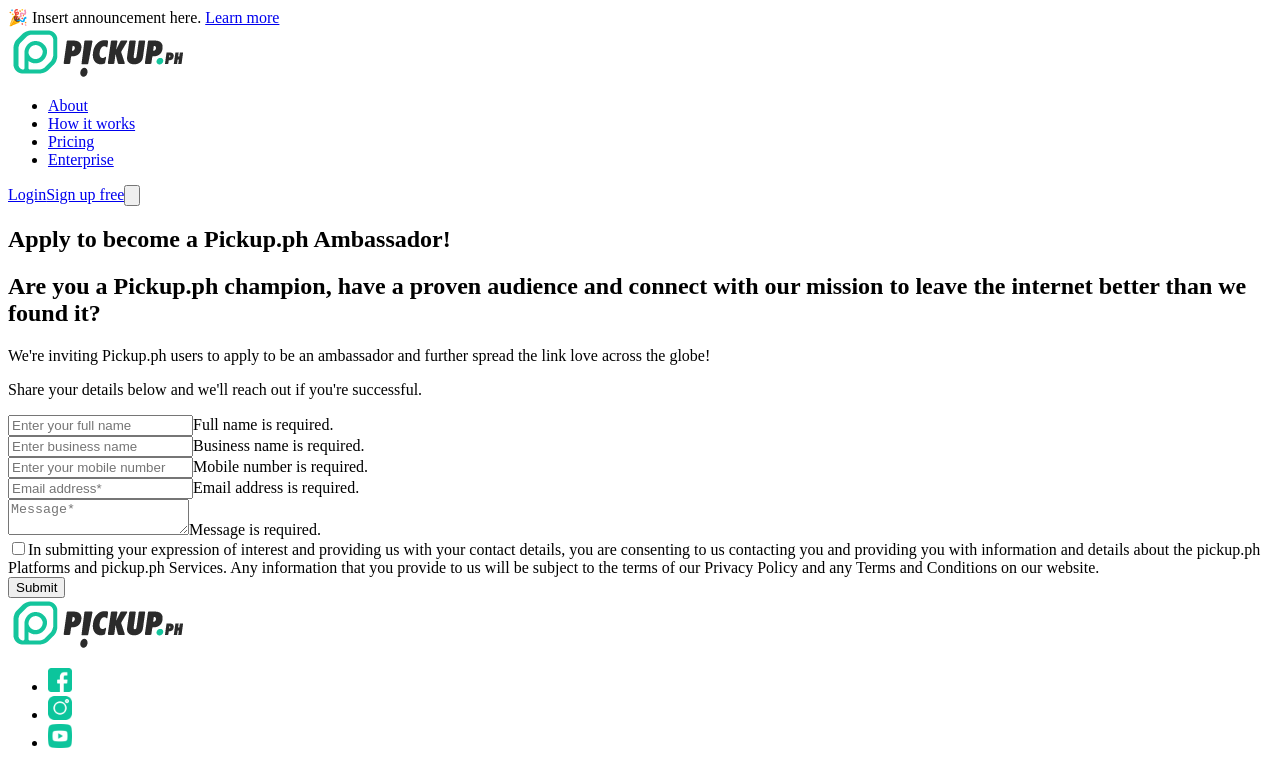
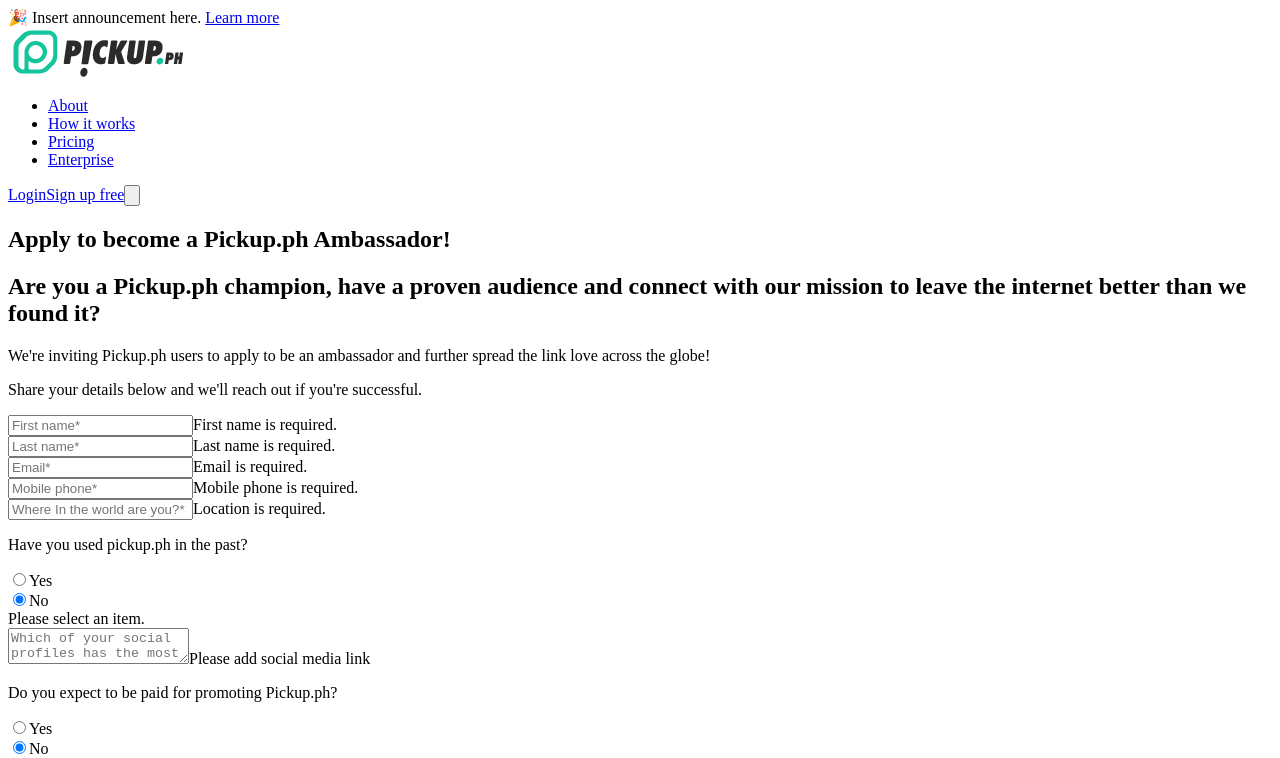
Before and after one commit to pickupph/pickup, a Next.js app: page /ambassador in a window 1280 px wide. Shown: the top 758 px of the page. Built offline with nearby package versions, Linux system fonts and the light colour scheme; no server answers.

Commit message:
ammbassador fom,

```diff
--- a/components/community.js
+++ b/components/community.js
@@ -48,7 +48,7 @@ export default function Community() {
 
       <div className="container mx-auto">
         <div className="text-center py-[50px]">
-          <a class="text-fs-button md:text-fs-buttonLg uppercase px-32px py-3 rounded-2xl font-semibold whitespace-nowrap transition duration-200 ease-in-out items-center inline-flex justify-center bg-primary2 my-5 h-buttonLg text-white hover:brightness-90" href="/book-a-demo">Get started for FREE</a>
+          <a className="text-fs-button md:text-fs-buttonLg uppercase px-32px py-3 rounded-2xl font-semibold whitespace-nowrap transition duration-200 ease-in-out items-center inline-flex justify-center bg-primary2 my-5 h-buttonLg text-white hover:brightness-90" href="/book-a-demo">Get started for FREE</a>
         </div>
       </div>
     </section>
--- a/components/formAmbassador.js
+++ b/components/formAmbassador.js
@@ -5,12 +5,14 @@ import { useState } from 'react'
 import { WP_API_URL } from '../config/constants'
 
 // Data
-import dataForm from '../fakeData/formBookADemo.json'
+import dataForm from '../fakeData/formBrandAmbassador.json'
 import Button from './templates/button'
 
 export default function FormAmbassador({ className }) {
 
   const [ stateIsLoading, setStateIsLoading ] = useState(false)
+  const [ stateHaveUsed, setStateHaveUsed ] = useState("No")
+  const [ statePaidSponsor, setStatePaidSponsor ] = useState("No")
 
   const handleSubmit = e => {
 
@@ -93,30 +95,157 @@ export default function FormAmbassador({ className }) {
   return (
     <form className={className} onSubmit={e=>handleSubmit(e)}>
 
+      {/** --- */}
+      <div className="grid grid-cols-2 gap-5">
+        <div className="mb-4 text-left">
+          <input type="text" name="firstname" placeholder="First name*" className="w-full outline-none border border-[#cccccc]" />
+          <span className="text-red-500 text-[14px] hidden ml-3">First name is required.</span>
+        </div>
+        <div className="mb-4 text-left">
+          <input type="text" name="lastname" placeholder="Last name*" className="w-full outline-none border border-[#cccccc]" />
+          <span className="text-red-500 text-[14px] hidden ml-3">Last name is required.</span>
+        </div>
+      </div>
+
+      {/** --- */}
+      <div className="grid grid-cols-2 gap-5">
+        <div className="mb-4 text-left">
+          <input type="text" name="email" placeholder="Email*" className="w-full outline-none border border-[#cccccc]" />
+          <span className="text-red-500 text-[14px] hidden ml-3">Email is required.</span>
+        </div>
+        <div className="mb-4 text-left">
+          <input type="text" name="mobilephone" placeholder="Mobile phone*" className="w-full outline-none border border-[#cccccc]" />
+          <span className="text-red-500 text-[14px] hidden ml-3">Mobile phone is required.</span>
+        </div>
+      </div>
+
+      {/** --- */}
+      <div className="mb-4 text-left">
+        <input type="text" name="location" placeholder="Where In the world are you?*" className="w-full outline-none border border-[#cccccc]" />
+        <span className="text-red-500 text-[14px] hidden ml-3">Location is required.</span>
+      </div>
+
+      {/** --- */}
+      <p className="mt-5 mb-3">Have you used pickup.ph in the past?</p>
+      <div className="flex space-x-5">
+        <div className="mb-4 text-left flex items-center">
+          <input
+            id='haveused_yes'
+            type="radio"
+            name="haveused"
+            value="Yes"
+            className=" mr-3 outline-none border border-[#cccccc]"
+            checked={stateHaveUsed=="Yes"?true:false}
+            onChange={e=>setStateHaveUsed(e.target.value)}
+          />
+          <label htmlFor='haveused_yes'>Yes</label>
+        </div>
+        <div className="mb-4 text-left flex items-center">
+          <input
+            id='haveused_no'
+            type="radio"
+            name="haveused"
+            value="No"
+            className=" mr-3 outline-none border border-[#cccccc]"
+            checked={stateHaveUsed=="No"?true:false}
+            onChange={e=>setStateHaveUsed(e.target.value)}
+          />
+          <label htmlFor='haveused_no'>No</label>
+        </div>
+        <span className="text-red-500 text-[14px] hidden ml-3">Please select an item.</span>
+      </div>
+
+      {/** --- */}
       {
-        dataForm.map((fi, i)=>{
-
-          if(fi.type=="textarea") {
-            return (
-              <div key={i} className="mb-4 text-left">
-                <textarea className=" w-full outline-none border border-[#cccccc] h-[120px]" placeholder={fi.label} name={fi.name} />
-                <span className="text-red-500 text-[14px] hidden ml-3">{fi.validation['invalid-feedback']}</span>
-              </div>
-            )
-          }
-
-          return (
-            <div key={i} className="mb-4 text-left">
-              <input type={fi.type} name={fi.name} placeholder={fi.label} className="w-full outline-none border border-[#cccccc]" />
-              <span className="text-red-500 text-[14px] hidden ml-3">{fi.validation['invalid-feedback']}</span>
+        stateHaveUsed=="Yes" ?
+        <>
+          <p className="mt-3 mb-3">(if yes) As a Merchant / Customer</p>
+          <div className="flex space-x-5">
+            <div className="mb-4 text-left flex items-center">
+              <input
+                id='accounttype_yes'
+                type="radio"
+                name="accounttype"
+                value="Merchant"
+                className=" mr-3 outline-none border border-[#cccccc]"
+              />
+              <label htmlFor='accounttype_yes'>Merchant</label>
             </div>
-          )
-        })
+            <div className="mb-4 text-left flex items-center">
+              <input
+                id='accounttype_no'
+                type="radio"
+                name="accounttype"
+                value="Customer"
+                className=" mr-3 outline-none border border-[#cccccc]"
+              />
+              <label htmlFor='accounttype_no'>Customer</label>
+            </div>
+            <span className="text-red-500 text-[14px] hidden ml-3">Please select an item.</span>
+          </div>
+        </> :
+        null
       }
 
-      <div className="text-left text-[14px] flex items-start">
-        <input type="checkbox" name="consent" className="mr-2 mt-1" />
-        <label>In submitting your expression of interest and providing us with your contact details, you are consenting to us contacting you and providing you with information and details about the pickup.ph Platforms and pickup.ph Services. Any information that you provide to us will be subject to the terms of our Privacy Policy and any Terms and Conditions on our website.</label>
+      {/** --- */}
+      <div className="mb-4 text-left">
+        <textarea className=" w-full outline-none border border-[#cccccc] h-[120px]" placeholder="Which of your social profiles has the most engagement? Add the link below" name="socialmedia" />
+        <span className="text-red-500 text-[14px] hidden ml-3">Please add social media link</span>
+      </div>
+
+      {/** --- */}
+      <p className="mt-5 mb-3">Do you expect to be paid for promoting Pickup.ph?</p>
+      <div className="flex space-x-5">
+        <div className="mb-4 text-left flex items-center">
+          <input
+            id='paidsponsor_yes'
+            type="radio"
+            name="paidsponsor"
+            value="Yes"
+            className=" mr-3 outline-none border border-[#cccccc]"
+            checked={statePaidSponsor=="Yes"?true:false}
+            onChange={e=>setStatePaidSponsor(e.target.value)}
+          />
+          <label htmlFor='paidsponsor_yes'>Yes</label>
+        </div>
+        <div className="mb-4 text-left flex items-center">
+          <input
+            id='paidsponsor_no'
+            type="radio"
+            name="paidsponsor"
+            value="No"
+            className=" mr-3 outline-none border border-[#cccccc]"
+            checked={statePaidSponsor=="No"?true:false}
+            onChange={e=>setStatePaidSponsor(e.target.value)}
+          />
+          <label htmlFor='paidsponsor_no'>No</label>
+        </div>
+        <span className="text-red-500 text-[14px] hidden ml-3">Please select an item.</span>
+      </div>
+
+      {/** --- */}
+      {
+        statePaidSponsor=="Yes" ?
+        <>
+          <p className="mt-3 mb-3">(If Yes…) How much do you expect to be paid per post on your top social channel?</p>
+          <div className="mb-4 text-left">
+            <input type="text" name="costperpost" placeholder="Rate of post in pesos" className="w-full outline-none border border-[#cccccc]" />
+            <span className="text-red-500 text-[14px] hidden ml-3">Cost per post is required.</span>
+          </div>
+        </> :
+        null
+      }
+
+      {/** --- */}
+      <div className="mb-4 text-left">
+        <textarea className=" w-full outline-none border border-[#cccccc] h-[120px]" placeholder="Tell us what appeals to you most about pickup.ph?" name="appeal" />
+        <span className="text-red-500 text-[14px] hidden ml-3">Please add social media link</span>
+      </div>
+
+      {/** --- */}
+      <div className="text-left text-[14px] flex items-start my-10">
+        <input id='consent' type="checkbox" name="consent" className="mr-2 mt-1" />
+        <label htmlFor='consent'>In submitting your expression of interest and providing us with your contact details, you are consenting to us contacting you and providing you with information and details about the pickup.ph Platforms and pickup.ph Services. Any information that you provide to us will be subject to the terms of our Privacy Policy and any Terms and Conditions on our website.</label>
       </div>
 
       <div data-form-message></div>
--- a/fakeData/formBrandAmbassador.json
+++ b/fakeData/formBrandAmbassador.json
@@ -60,6 +60,16 @@
     }
   },
   {
+    "type": "radio",
+    "name": "accounttype",
+    "label": "(if yes) As a Merchant / Customer",
+    "validation": {
+      "required": false,
+      "valid-feedback": "",
+      "invalid-feedback": "Item is required."
+    }
+  },
+  {
     "type": "textarea",
     "name": "socialmedia",
     "label": "Which of your social profiles has the most engagement? Add the link below.*",
```
